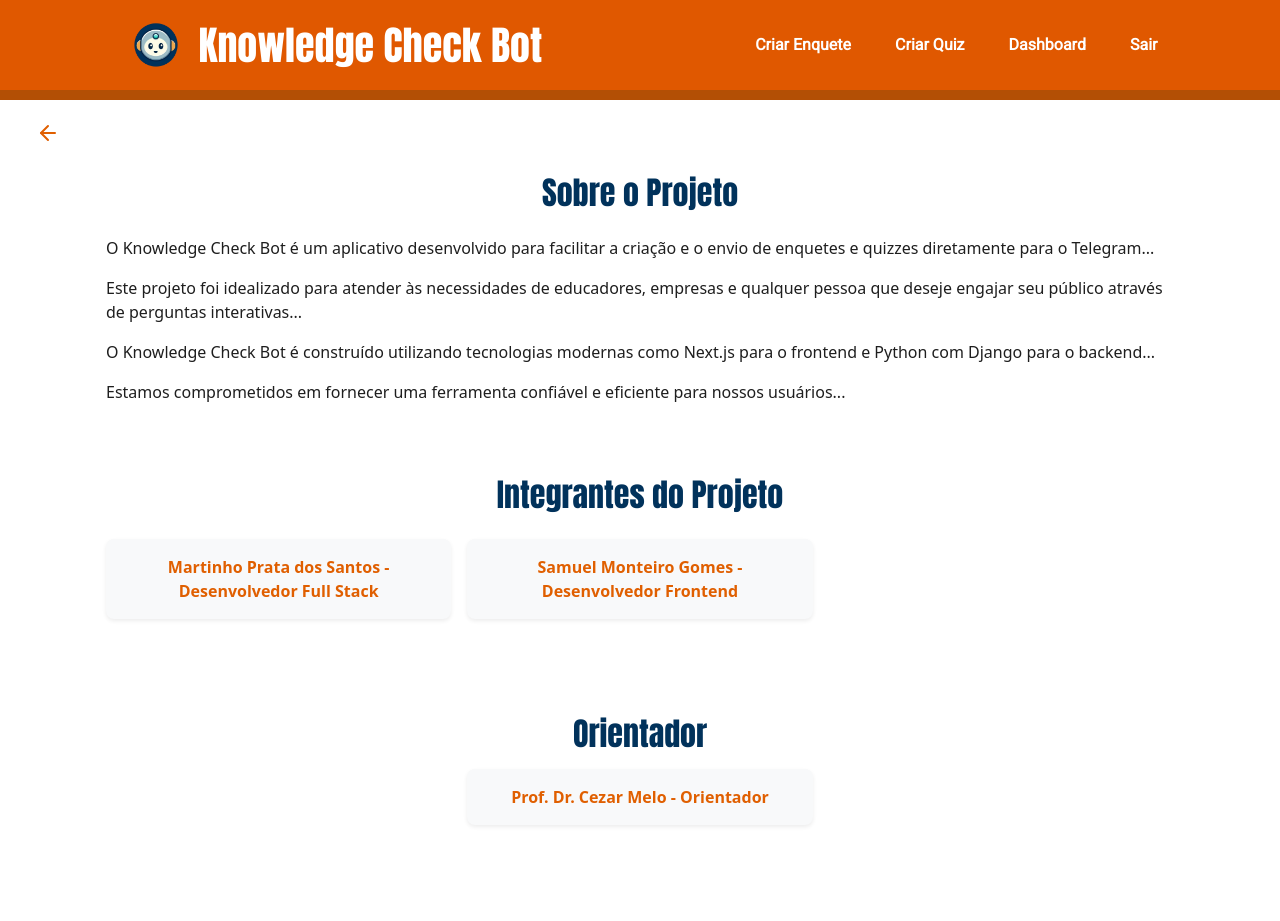
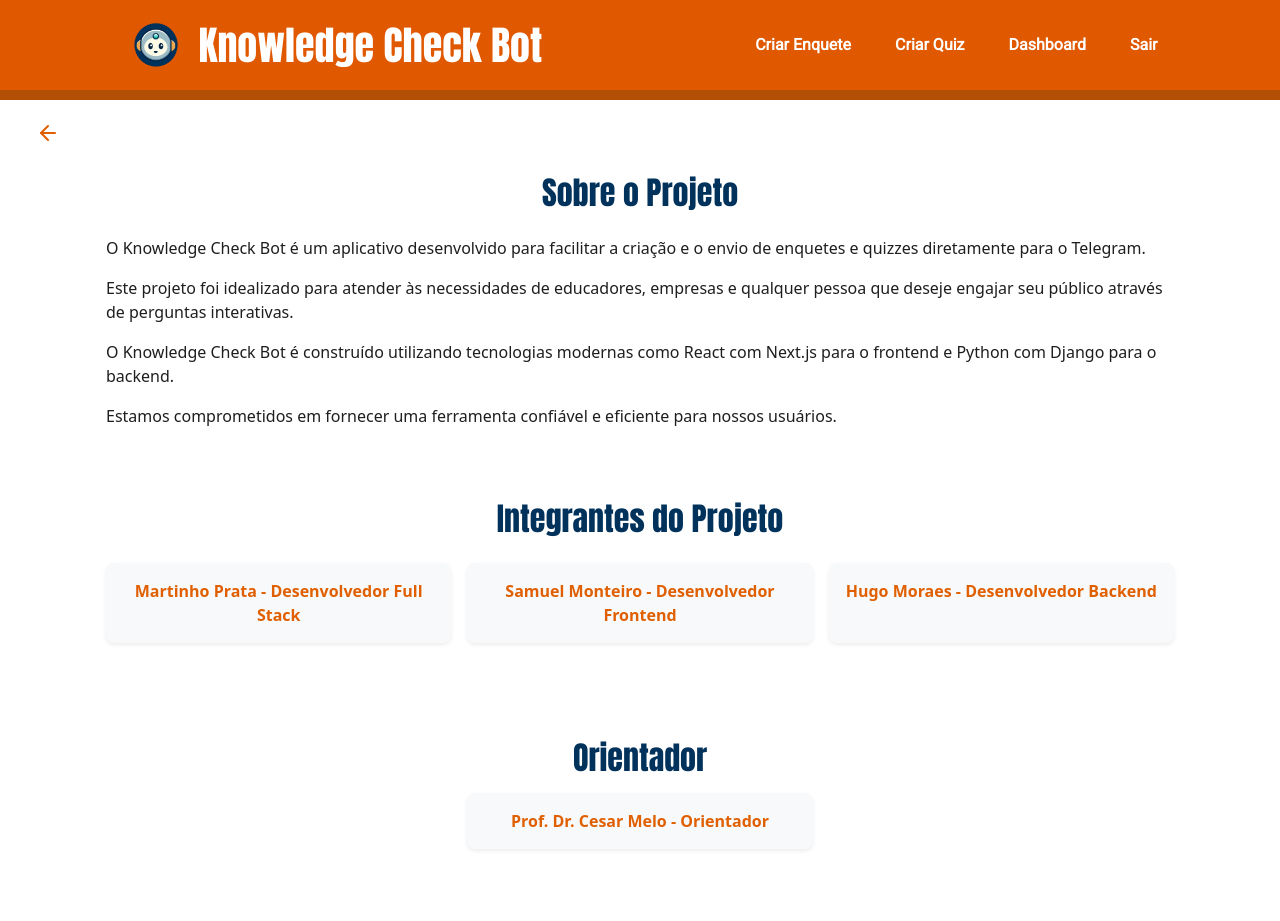
Before and after one commit to IComp-Repo/poll-miniapp, a Next.js app: page /about in a window 1280 px wide. Shown: the top 921 px of the page. Built offline with nearby package versions, Linux system fonts and the light colour scheme.

Commit message:
feat: include about members

```diff
--- a/src/pages/about.tsx
+++ b/src/pages/about.tsx
@@ -17,16 +17,16 @@ export default function About() {
                             Sobre o Projeto
                         </h1>
                         <p className={`${styles.cardText} text-justify`}>
-                            O Knowledge Check Bot é um aplicativo desenvolvido para facilitar a criação e o envio de enquetes e quizzes diretamente para o Telegram...
+                            O Knowledge Check Bot é um aplicativo desenvolvido para facilitar a criação e o envio de enquetes e quizzes diretamente para o Telegram.
                         </p>
                         <p className={`${styles.cardText} text-justify`}>
-                            Este projeto foi idealizado para atender às necessidades de educadores, empresas e qualquer pessoa que deseje engajar seu público através de perguntas interativas...
+                            Este projeto foi idealizado para atender às necessidades de educadores, empresas e qualquer pessoa que deseje engajar seu público através de perguntas interativas.
                         </p>
                         <p className={`${styles.cardText} text-justify`}>
-                            O Knowledge Check Bot é construído utilizando tecnologias modernas como Next.js para o frontend e Python com Django para o backend...
+                            O Knowledge Check Bot é construído utilizando tecnologias modernas como React com Next.js para o frontend e Python com Django para o backend.
                         </p>
                         <p className={`${styles.cardText} text-justify`}>
-                            Estamos comprometidos em fornecer uma ferramenta confiável e eficiente para nossos usuários...
+                            Estamos comprometidos em fornecer uma ferramenta confiável e eficiente para nossos usuários.
                         </p>
                     </div>
                 </div>
--- a/src/pages/generateQuizz.tsx
+++ b/src/pages/generateQuizz.tsx
@@ -65,13 +65,13 @@ Resposta correta: ${q.options[q.correctOption]}
                 >
                     <div className="mb-4 mt-3">
                         <label htmlFor="questionInput" className={styles.label}>
-                            Qual é a sua pergunta?
+                            Digite sobre o que é a pergunta:
                         </label>
                         <input
                             id="questionInput"
                             className={styles.inputGenerateQuizz}
                             type="text"
-                            placeholder="Digite sobre o que você quer perguntar"
+                            placeholder="Digite aqui"
                             value={prompt}
                             onChange={(e) => setPrompt(e.target.value)}
                         />
--- a/src/params/dadosProjeto.tsx
+++ b/src/params/dadosProjeto.tsx
@@ -1,17 +1,21 @@
 export const dadosIntegrantes = [
   {
-    name: "Martinho Prata dos Santos - Desenvolvedor Full Stack",
+    name: "Martinho Prata - Desenvolvedor Full Stack",
     linkedin: "https://www.linkedin.com/in/martinho-prata/",
   },
   {
-    name: "Samuel Monteiro Gomes - Desenvolvedor Frontend",
+    name: "Samuel Monteiro - Desenvolvedor Frontend",
     linkedin: "https://www.linkedin.com/in/samuel-monteiro-gomes/",
   },
+  {
+    name:'Hugo Moraes - Desenvolvedor Backend',
+    linkedin: "https://www.linkedin.com/in/hugomoraesbrasil/",
+  }
 ]
 export const dadosOrientador = [
   {
-    name: "Prof. Dr. Cezar Melo - Orientador",
-    linkedin: "https://www.linkedin.com/in/cezar-melo/",
+    name: "Prof. Dr. Cesar Melo - Orientador",
+    linkedin: "https://www.linkedin.com/in/cesar-augusto-melo-0226884/",
   },
 ]
 export const dadosTecnologias = [
```
Also changed, not shown: src/pages/createQuizz.tsx (+7 -4 lines).
